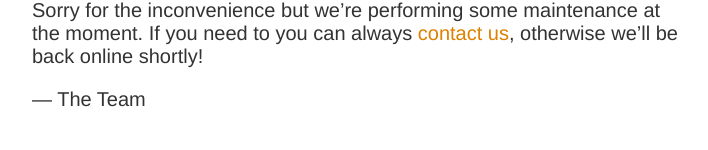
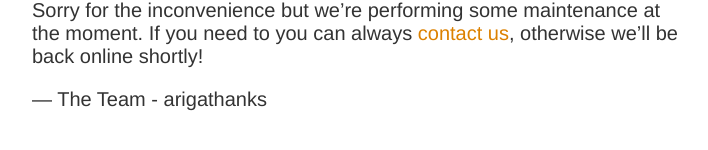
Before and after one commit to lanluartes/heracs-training-ground, a plain HTML site: page index.html in a window 1280 px wide. Shown: the part 300-450 px from the top of the page, without its empty margins (283-991 px from the left). Drawn offline with Linux system fonts and the light colour scheme.

Commit message:
Update index.html

```diff
--- a/index.html
+++ b/index.html
@@ -13,6 +13,6 @@
     <h1>We&rsquo;ll be back soon!</h1>
     <div>
         <p>Sorry for the inconvenience but we&rsquo;re performing some maintenance at the moment. If you need to you can always <a href="mailto:#">contact us</a>, otherwise we&rsquo;ll be back online shortly!</p>
-        <p>&mdash; The Team</p>
+        <p>&mdash; The Team - arigathanks</p>
     </div>
 </article>
```
